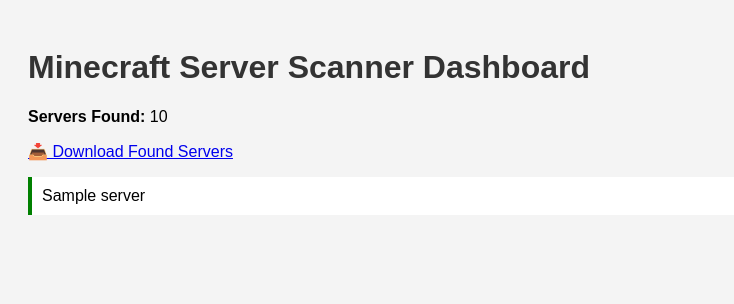
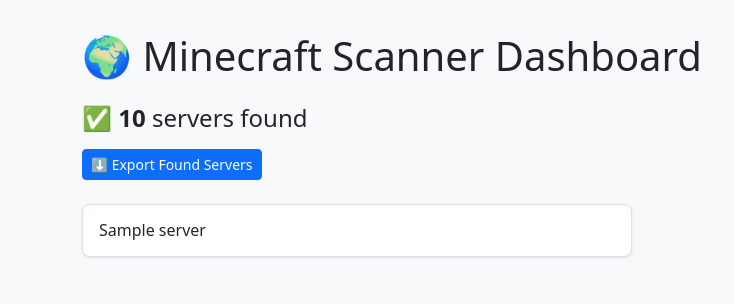
Before and after one commit to bokja/NopenHeimer, a Flask app: template templates/dashboard.html in a window 1280 px wide. Shown: the top 304 px of the page, without its empty margins (0-734 px from the left). Run offline with Flask 3, Linux system fonts and the light colour scheme; the template is opened without the code that fills it: most values are stand-ins (such as "Sample title", 1, 10 or a date in 2020).

Commit message:
New dashboard and stats for workers

```diff
--- a/controller/dashboard.py
+++ b/controller/dashboard.py
@@ -1,21 +1,20 @@
-import os
 from flask import Flask, render_template, Response
 import redis
 from shared.config import REDIS_URL
 
-template_dir = os.path.abspath(os.path.join(os.path.dirname(__file__), '..', 'templates'))
-app = Flask(__name__, template_folder=template_dir)
+app = Flask(__name__)
 redis_client = redis.Redis.from_url(REDIS_URL)
 
 @app.route("/")
 def dashboard():
     servers = redis_client.smembers("found_servers")
-    return render_template("dashboard.html", found=len(servers), servers=sorted(ip.decode() for ip in servers))
+    servers_sorted = sorted(ip.decode() for ip in servers)
+    return render_template("dashboard.html", found=len(servers_sorted), servers=servers_sorted)
 
 @app.route("/export")
 def export():
     servers = redis_client.smembers("found_servers")
-    lines = "\n".join(sorted([ip.decode() for ip in servers]))
+    lines = "\n".join(sorted(ip.decode() for ip in servers))
     return Response(lines, mimetype="text/plain")
 
 if __name__ == "__main__":
--- a/templates/dashboard.html
+++ b/templates/dashboard.html
@@ -1,20 +1,49 @@
 <!DOCTYPE html>
-<html>
+<html lang="en">
 <head>
-    <title>Minecraft Server Scanner</title>
-    <meta http-equiv="refresh" content="5">
-    <style>
-        body { font-family: Arial; padding: 20px; background-color: #f4f4f4; }
-        h1 { color: #333; }
-        .server { background: white; padding: 10px; margin-bottom: 5px; border-left: 4px solid green; }
-    </style>
+  <meta charset="UTF-8">
+  <title>Minecraft Scanner Dashboard</title>
+  <meta name="viewport" content="width=device-width, initial-scale=1">
+
+  <!-- Bootstrap 5 -->
+  <link href="https://cdn.jsdelivr.net/npm/bootstrap@5.3.3/dist/css/bootstrap.min.css" rel="stylesheet">
+  <style>
+    body {
+      padding: 2rem;
+      background-color: #f8f9fa;
+    }
+    .server-box {
+      border: 1px solid #dee2e6;
+      border-radius: 0.5rem;
+      padding: 1rem;
+      margin-bottom: 1rem;
+      background: white;
+      box-shadow: 0 1px 3px rgba(0,0,0,0.1);
+    }
+  </style>
 </head>
 <body>
-    <h1>Minecraft Server Scanner Dashboard</h1>
-    <p><strong>Servers Found:</strong> {{ found }}</p>
-    <p><a href="/export" target="_blank">📥 Download Found Servers</a></p>
-    {% for server in servers %}
-        <div class="server">{{ server }}</div>
-    {% endfor %}
+  <div class="container">
+    <h1 class="mb-4">🌍 Minecraft Scanner Dashboard</h1>
+
+    <div class="mb-4">
+      <h4>✅ <strong>{{ found }}</strong> servers found</h4>
+      <a href="/export" class="btn btn-primary btn-sm mt-2">⬇️ Export Found Servers</a>
+    </div>
+
+    {% if servers %}
+      <div class="row row-cols-1 row-cols-md-2 g-3">
+        {% for server in servers %}
+        <div class="col">
+          <div class="server-box">
+            <h6 class="mb-0">{{ server }}</h6>
+          </div>
+        </div>
+        {% endfor %}
+      </div>
+    {% else %}
+      <p>No servers found yet.</p>
+    {% endif %}
+  </div>
 </body>
 </html>
```
Also changed, not shown: worker/worker.py (+23 -27 lines).
